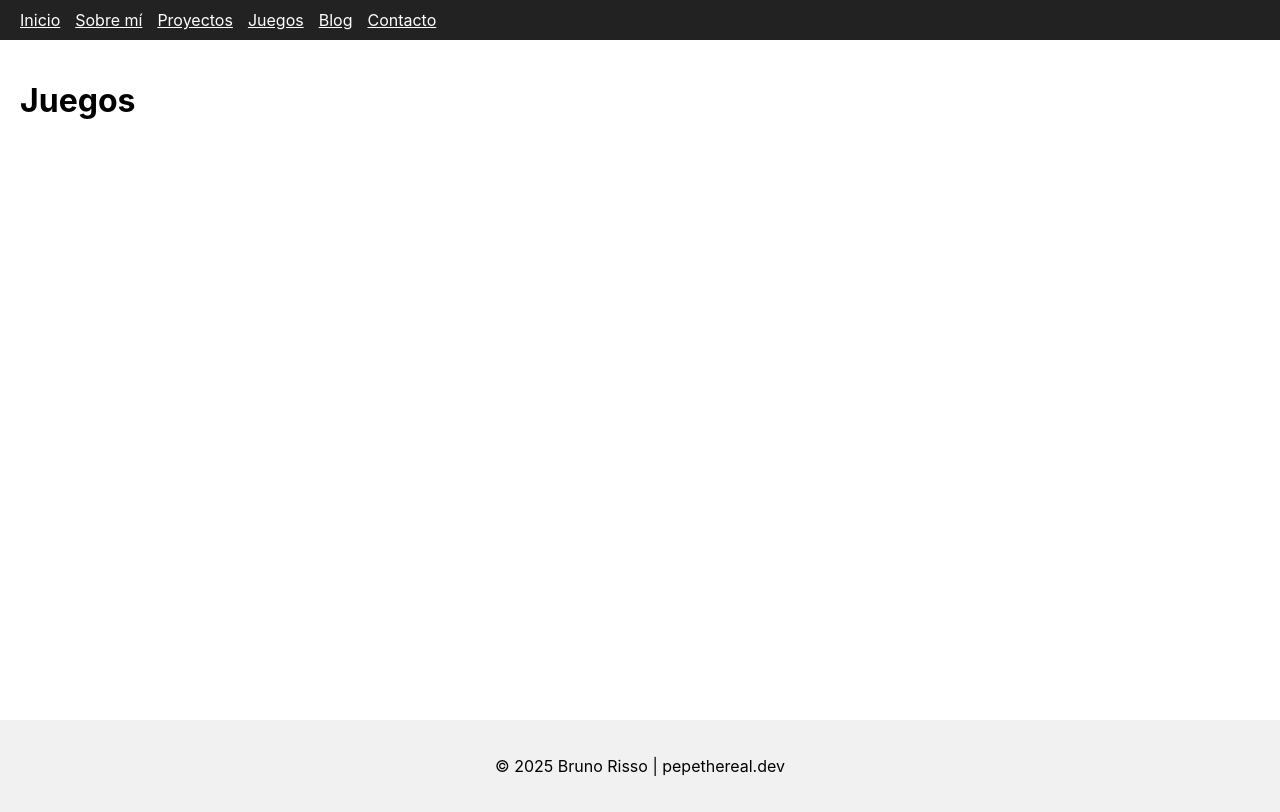
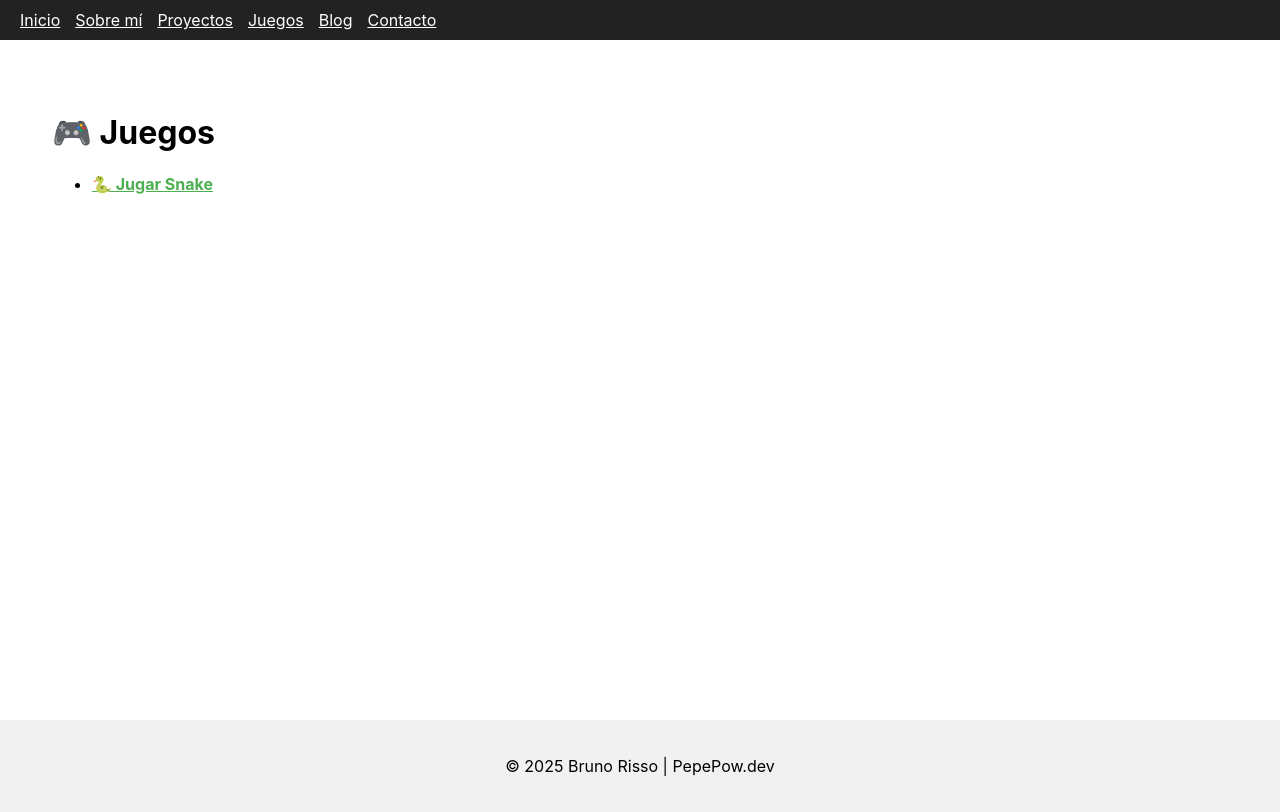
Before and after one commit to brrisso/mipagina, a React (Create React App) app: page /juegos in a window 1280 px wide. Built offline with nearby package versions, Linux system fonts and the light colour scheme.

Commit message:
arreglo link snake y footer

```diff
--- a/src/componentes/Footer.js
+++ b/src/componentes/Footer.js
@@ -3,7 +3,7 @@ import React from 'react';
 function Footer() {
   return (
     <footer style={{ padding: '20px', textAlign: 'center', backgroundColor: '#f1f1f1' }}>
-      <p>© {new Date().getFullYear()} Bruno Risso | pepethereal.dev</p>
+      <p>© {new Date().getFullYear()} Bruno Risso | PepePow.dev</p>
     </footer>
   );
 }
--- a/src/paginas/Juegos.js
+++ b/src/paginas/Juegos.js
@@ -3,9 +3,16 @@ import { Link } from 'react-router-dom';
 
 function Juegos() {
   return (
-    <div>
-      <h1>Juegos</h1>
-      <Link to="/snake" style={{ color: '#fff', marginRight: '15px' }}>Snake</Link>
+    <div style={{ padding: '2rem' }}>
+      <h1>🎮 Juegos</h1>
+      <ul>
+        <li>
+          <Link to="/snake" style={{ color: '#4CAF50', fontWeight: 'bold' }}>
+            🐍 Jugar Snake
+          </Link>
+        </li>
+        {/* Aquí puedes agregar más juegos después */}
+      </ul>
     </div>
   );
 }
```
